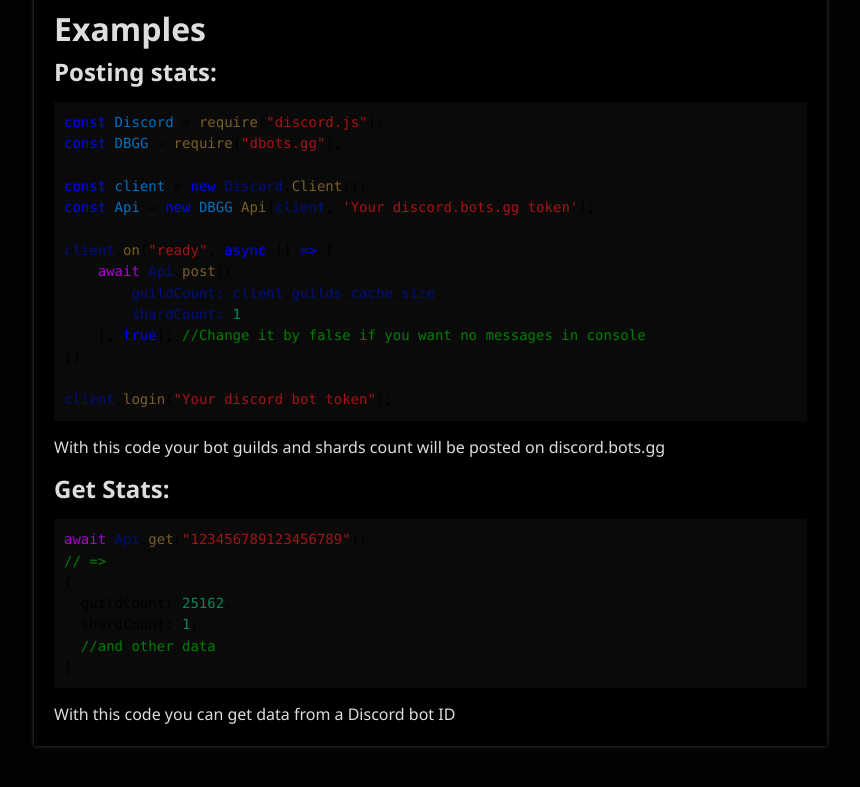
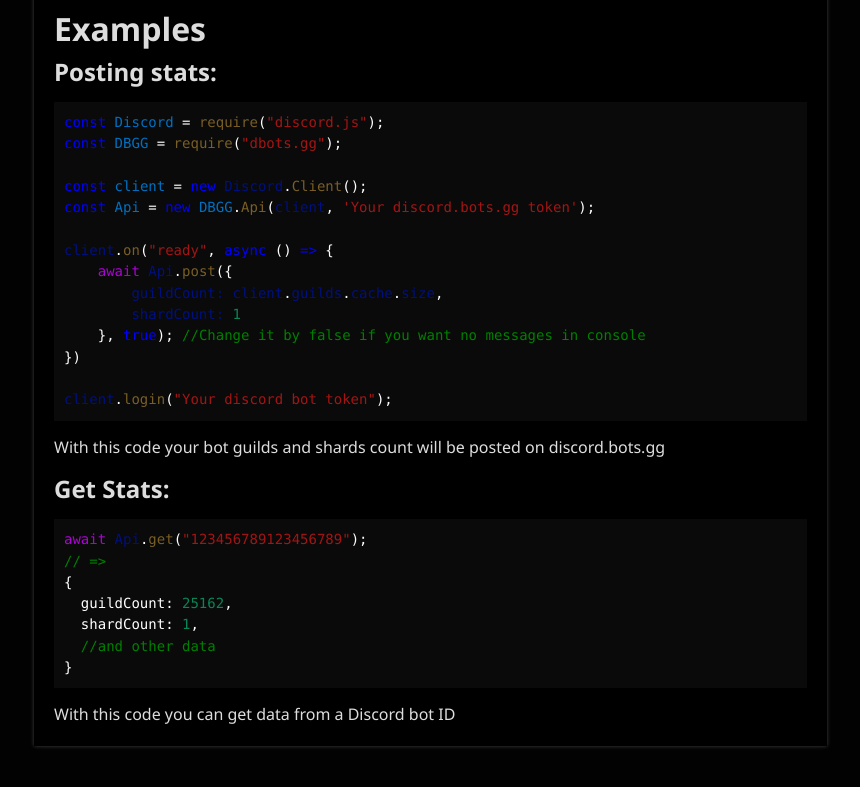
Before and after one commit to ValDesign22/dbots.gg, a plain HTML site: page docs/index.html in a window 1280 px wide. Shown: the part 1186-1973 px from the top of the page, without its empty margins (6-866 px from the left). Drawn offline with Linux system fonts and the light colour scheme.

Commit message:
Update index.html

```diff
--- a/docs/index.html
+++ b/docs/index.html
@@ -64,7 +64,7 @@
 				<a href="#installation" id="installation" style="color: inherit; text-decoration: none;">
 					<h1>Installation</h1>
 				</a>
-				<pre><code class="language-shell"><span style="color: #000000">npm i dbots.gg</span>
+				<pre><code class="language-shell"><span style="color: #ffffff">npm i dbots.gg</span>
 </code></pre>
 				<a href="#introduction" id="introduction" style="color: inherit; text-decoration: none;">
 					<h1>Introduction</h1>
@@ -82,32 +82,32 @@
 				<a href="#posting-stats" id="posting-stats" style="color: inherit; text-decoration: none;">
 					<h2>Posting stats:</h2>
 				</a>
-				<pre><code class="language-js"><span style="color: #0000FF">const</span><span style="color: #000000"> </span><span style="color: #0070C1">Discord</span><span style="color: #000000"> = </span><span style="color: #795E26">require</span><span style="color: #000000">(</span><span style="color: #A31515">&quot;discord.js&quot;</span><span style="color: #000000">);</span>
-<span style="color: #0000FF">const</span><span style="color: #000000"> </span><span style="color: #0070C1">DBGG</span><span style="color: #000000"> = </span><span style="color: #795E26">require</span><span style="color: #000000">(</span><span style="color: #A31515">&quot;dbots.gg&quot;</span><span style="color: #000000">);</span>
+				<pre><code class="language-js"><span style="color: #0000FF">const</span><span style="color: #ffffff"> </span><span style="color: #0070C1">Discord</span><span style="color: #ffffff"> = </span><span style="color: #795E26">require</span><span style="color: #ffffff">(</span><span style="color: #A31515">&quot;discord.js&quot;</span><span style="color: #ffffff">);</span>
+<span style="color: #0000FF">const</span><span style="color: #ffffff"> </span><span style="color: #0070C1">DBGG</span><span style="color: #ffffff"> = </span><span style="color: #795E26">require</span><span style="color: #ffffff">(</span><span style="color: #A31515">&quot;dbots.gg&quot;</span><span style="color: #ffffff">);</span>
 
-<span style="color: #0000FF">const</span><span style="color: #000000"> </span><span style="color: #0070C1">client</span><span style="color: #000000"> = </span><span style="color: #0000FF">new</span><span style="color: #000000"> </span><span style="color: #001080">Discord</span><span style="color: #000000">.</span><span style="color: #795E26">Client</span><span style="color: #000000">();</span>
-<span style="color: #0000FF">const</span><span style="color: #000000"> </span><span style="color: #0070C1">Api</span><span style="color: #000000"> = </span><span style="color: #0000FF">new</span><span style="color: #000000"> </span><span style="color: #0070C1">DBGG</span><span style="color: #000000">.</span><span style="color: #795E26">Api</span><span style="color: #000000">(</span><span style="color: #001080">client</span><span style="color: #000000">, </span><span style="color: #A31515">&#039;Your discord.bots.gg token&#039;</span><span style="color: #000000">);</span>
+<span style="color: #0000FF">const</span><span style="color: #ffffff"> </span><span style="color: #0070C1">client</span><span style="color: #ffffff"> = </span><span style="color: #0000FF">new</span><span style="color: #ffffff"> </span><span style="color: #001080">Discord</span><span style="color: #ffffff">.</span><span style="color: #795E26">Client</span><span style="color: #ffffff">();</span>
+<span style="color: #0000FF">const</span><span style="color: #ffffff"> </span><span style="color: #0070C1">Api</span><span style="color: #ffffff"> = </span><span style="color: #0000FF">new</span><span style="color: #ffffff"> </span><span style="color: #0070C1">DBGG</span><span style="color: #ffffff">.</span><span style="color: #795E26">Api</span><span style="color: #ffffff">(</span><span style="color: #001080">client</span><span style="color: #ffffff">, </span><span style="color: #A31515">&#039;Your discord.bots.gg token&#039;</span><span style="color: #ffffff">);</span>
 
-<span style="color: #001080">client</span><span style="color: #000000">.</span><span style="color: #795E26">on</span><span style="color: #000000">(</span><span style="color: #A31515">&quot;ready&quot;</span><span style="color: #000000">, </span><span style="color: #0000FF">async</span><span style="color: #000000"> () </span><span style="color: #0000FF">=&gt;</span><span style="color: #000000"> {</span>
-<span style="color: #000000">    </span><span style="color: #AF00DB">await</span><span style="color: #000000"> </span><span style="color: #001080">Api</span><span style="color: #000000">.</span><span style="color: #795E26">post</span><span style="color: #000000">({</span>
-<span style="color: #000000">        </span><span style="color: #001080">guildCount:</span><span style="color: #000000"> </span><span style="color: #001080">client</span><span style="color: #000000">.</span><span style="color: #001080">guilds</span><span style="color: #000000">.</span><span style="color: #001080">cache</span><span style="color: #000000">.</span><span style="color: #001080">size</span><span style="color: #000000">,</span>
-<span style="color: #000000">        </span><span style="color: #001080">shardCount:</span><span style="color: #000000"> </span><span style="color: #098658">1</span>
-<span style="color: #000000">    }, </span><span style="color: #0000FF">true</span><span style="color: #000000">); </span><span style="color: #008000">//Change it by false if you want no messages in console</span>
-<span style="color: #000000">})</span>
+<span style="color: #001080">client</span><span style="color: #ffffff">.</span><span style="color: #795E26">on</span><span style="color: #ffffff">(</span><span style="color: #A31515">&quot;ready&quot;</span><span style="color: #ffffff">, </span><span style="color: #0000FF">async</span><span style="color: #ffffff"> () </span><span style="color: #0000FF">=&gt;</span><span style="color: #ffffff"> {</span>
+<span style="color: #ffffff">    </span><span style="color: #AF00DB">await</span><span style="color: #ffffff"> </span><span style="color: #001080">Api</span><span style="color: #ffffff">.</span><span style="color: #795E26">post</span><span style="color: #ffffff">({</span>
+<span style="color: #ffffff">        </span><span style="color: #001080">guildCount:</span><span style="color: #ffffff"> </span><span style="color: #001080">client</span><span style="color: #ffffff">.</span><span style="color: #001080">guilds</span><span style="color: #ffffff">.</span><span style="color: #001080">cache</span><span style="color: #ffffff">.</span><span style="color: #001080">size</span><span style="color: #ffffff">,</span>
+<span style="color: #ffffff">        </span><span style="color: #001080">shardCount:</span><span style="color: #ffffff"> </span><span style="color: #098658">1</span>
+<span style="color: #ffffff">    }, </span><span style="color: #0000FF">true</span><span style="color: #ffffff">); </span><span style="color: #008000">//Change it by false if you want no messages in console</span>
+<span style="color: #ffffff">})</span>
 
-<span style="color: #001080">client</span><span style="color: #000000">.</span><span style="color: #795E26">login</span><span style="color: #000000">(</span><span style="color: #A31515">&quot;Your discord bot token&quot;</span><span style="color: #000000">);</span>
+<span style="color: #001080">client</span><span style="color: #ffffff">.</span><span style="color: #795E26">login</span><span style="color: #ffffff">(</span><span style="color: #A31515">&quot;Your discord bot token&quot;</span><span style="color: #ffffff">);</span>
 </code></pre>
 				<p>With this code your bot guilds and shards count will be posted on discord.<spam>bots.<span>gg</p>
 				<a href="#get-stats" id="get-stats" style="color: inherit; text-decoration: none;">
 					<h2>Get Stats:</h2>
 				</a>
-				<pre><code class="language-js"><span style="color: #AF00DB">await</span><span style="color: #000000"> </span><span style="color: #001080">Api</span><span style="color: #000000">.</span><span style="color: #795E26">get</span><span style="color: #000000">(</span><span style="color: #A31515">&quot;123456789123456789&quot;</span><span style="color: #000000">);</span>
+				<pre><code class="language-js"><span style="color: #AF00DB">await</span><span style="color: #ffffff"> </span><span style="color: #001080">Api</span><span style="color: #ffffff">.</span><span style="color: #795E26">get</span><span style="color: #ffffff">(</span><span style="color: #A31515">&quot;123456789123456789&quot;</span><span style="color: #ffffff">);</span>
 <span style="color: #008000">// =&gt;</span>
-<span style="color: #000000">{</span>
-<span style="color: #000000">  guildCount: </span><span style="color: #098658">25162</span><span style="color: #000000">,</span>
-<span style="color: #000000">  shardCount: </span><span style="color: #098658">1</span><span style="color: #000000">,</span>
-<span style="color: #000000">  </span><span style="color: #008000">//and other data</span>
-<span style="color: #000000">}</span>
+<span style="color: #ffffff">{</span>
+<span style="color: #ffffff">  guildCount: </span><span style="color: #098658">25162</span><span style="color: #ffffff">,</span>
+<span style="color: #ffffff">  shardCount: </span><span style="color: #098658">1</span><span style="color: #ffffff">,</span>
+<span style="color: #ffffff">  </span><span style="color: #008000">//and other data</span>
+<span style="color: #ffffff">}</span>
 </code></pre>
 				<p>With this code you can get data from a Discord bot ID</p>
 			</div>
```
